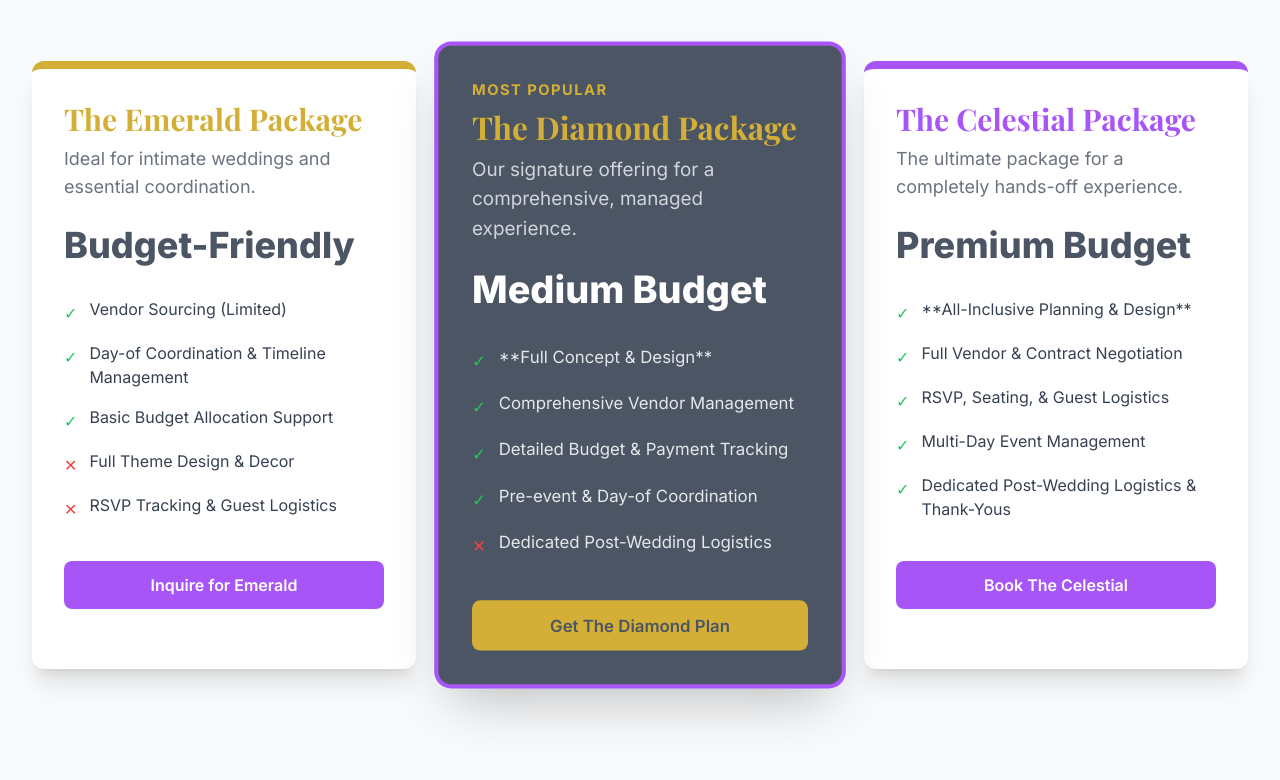
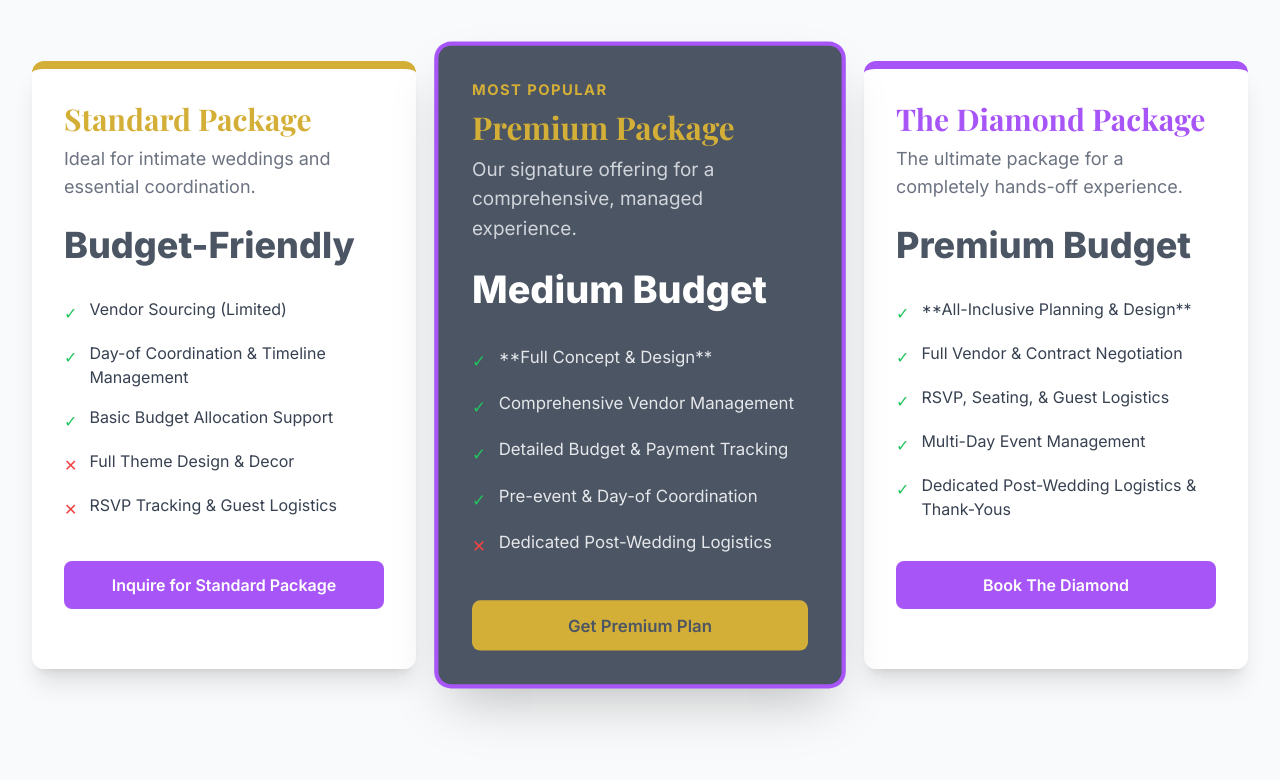
Before and after one commit to Manassati/wedding_planner, a plain HTML site: page index.html in a window 1280 px wide. Shown: the part 1760-2540 px from the top of the page. Drawn offline with nearby package versions, Linux system fonts and the light colour scheme; a web font is replaced by a local one.

Commit message:
Update index.html

```diff
--- a/index.html
+++ b/index.html
@@ -212,7 +212,7 @@
 
             <!-- Plan 1: Normal Budget (The Essentials) -->
             <div class="plan-card bg-white p-8 rounded-xl shadow-xl border-t-8 border-accent-gold transition duration-300">
-                <h3 class="text-3xl font-serif font-bold text-accent-gold mb-2">The Emerald Package</h3>
+                <h3 class="text-3xl font-serif font-bold text-accent-gold mb-2">Standard Package</h3>
                 <p class="text-lg text-gray-500 mb-6">Ideal for intimate weddings and essential coordination.</p>
                 <div class="text-4xl font-extrabold text-primary-dark mb-8">
                     Budget-Friendly
@@ -226,14 +226,14 @@
                     <li class="flex items-start"><span class="text-red-500 mr-3 mt-1">&#10005;</span> RSVP Tracking & Guest Logistics</li>
                 </ul>
                 <a href="#contact" class="mt-10 block text-center w-full px-6 py-3 bg-accent-mauve text-white font-semibold rounded-lg hover:bg-purple-700 transition duration-300">
-                    Inquire for Emerald
+                    Inquire for Standard Package
                 </a>
             </div>
 
             <!-- Plan 2: Medium Budget (The Signature) - Recommended -->
             <div class="plan-card bg-primary-dark p-8 rounded-xl shadow-2xl ring-4 ring-accent-mauve transition duration-300 transform scale-105">
                 <p class="text-sm font-bold text-accent-gold mb-2 uppercase tracking-widest">Most Popular</p>
-                <h3 class="text-3xl font-serif font-bold text-accent-gold mb-2">The Diamond Package</h3>
+                <h3 class="text-3xl font-serif font-bold text-accent-gold mb-2">Premium Package</h3>
                 <p class="text-lg text-gray-300 mb-6">Our signature offering for a comprehensive, managed experience.</p>
                 <div class="text-4xl font-extrabold text-white mb-8">
                     Medium Budget
@@ -247,13 +247,13 @@
                     <li class="flex items-start"><span class="text-red-500 mr-3 mt-1">&#10005;</span> Dedicated Post-Wedding Logistics</li>
                 </ul>
                 <a href="#contact" class="mt-10 block text-center w-full px-6 py-3 bg-accent-gold text-primary-dark font-semibold rounded-lg hover:bg-yellow-400 transition duration-300">
-                    Get The Diamond Plan
+                    Get Premium Plan
                 </a>
             </div>
 
             <!-- Plan 3: Premium Budget (The Full Star) -->
             <div class="plan-card bg-white p-8 rounded-xl shadow-xl border-t-8 border-accent-mauve transition duration-300">
-                <h3 class="text-3xl font-serif font-bold text-accent-mauve mb-2">The Celestial Package</h3>
+                <h3 class="text-3xl font-serif font-bold text-accent-mauve mb-2">The Diamond Package</h3>
                 <p class="text-lg text-gray-500 mb-6">The ultimate package for a completely hands-off experience.</p>
                 <div class="text-4xl font-extrabold text-primary-dark mb-8">
                     Premium Budget
@@ -267,7 +267,7 @@
                     <li class="flex items-start"><span class="text-green-500 mr-3 mt-1">&#10003;</span> Dedicated Post-Wedding Logistics & Thank-Yous</li>
                 </ul>
                 <a href="#contact" class="mt-10 block text-center w-full px-6 py-3 bg-accent-mauve text-white font-semibold rounded-lg hover:bg-purple-700 transition duration-300">
-                    Book The Celestial
+                    Book The Diamond
                 </a>
             </div>
 
@@ -303,7 +303,7 @@
             <!-- Gallery Item 2: Sunset ceremony -->
             <div class="gallery-item rounded-xl overflow-hidden shadow-xl group cursor-pointer hover:shadow-2xl transition duration-300 transform hover:scale-[1.02]"
                  data-project-title="Sunset ceremony"
-                 data-project-description="An intimate destination wedding in Santorini, Greece. The Celestial Package covered all travel logistics, a custom driftwood arbor, and a private dinner reception on the cliffside. The palette was sunset hues and white."
+                 data-project-description="An intimate destination wedding. The Diamond Package covered all travel logistics, a custom driftwood arbor, and a private dinner reception on the cliffside. The palette was sunset hues and white."
                  data-image-urls="img21.jpg,img22.jpg,img23.webp,img24.webp"
             >
                 <img class="w-full h-64 object-cover transition duration-500 group-hover:opacity-80"
@@ -313,7 +313,7 @@
                 >
                 <div class="p-4 bg-white">
                     <h4 class="text-lg font-semibold text-primary-dark">Sunset ceremony</h4>
-                    <p class="text-sm text-gray-500">Celestial Package | Click to view gallery</p>
+                    <p class="text-sm text-gray-500">Premium Package | Click to view gallery</p>
                 </div>
             </div>
 
@@ -349,7 +349,7 @@
                 >
                 <div class="p-4 bg-white">
                     <h4 class="text-lg font-semibold text-primary-dark">Bride and Groom</h4>
-                    <p class="text-sm text-gray-500">Celestial Package | Click to view gallery</p>
+                    <p class="text-sm text-gray-500">Premium Package | Click to view gallery</p>
                 </div>
             </div>
 
@@ -620,5 +620,4 @@
         lucide.createIcons();
     </script>
 </body>
-
 </html>
```
